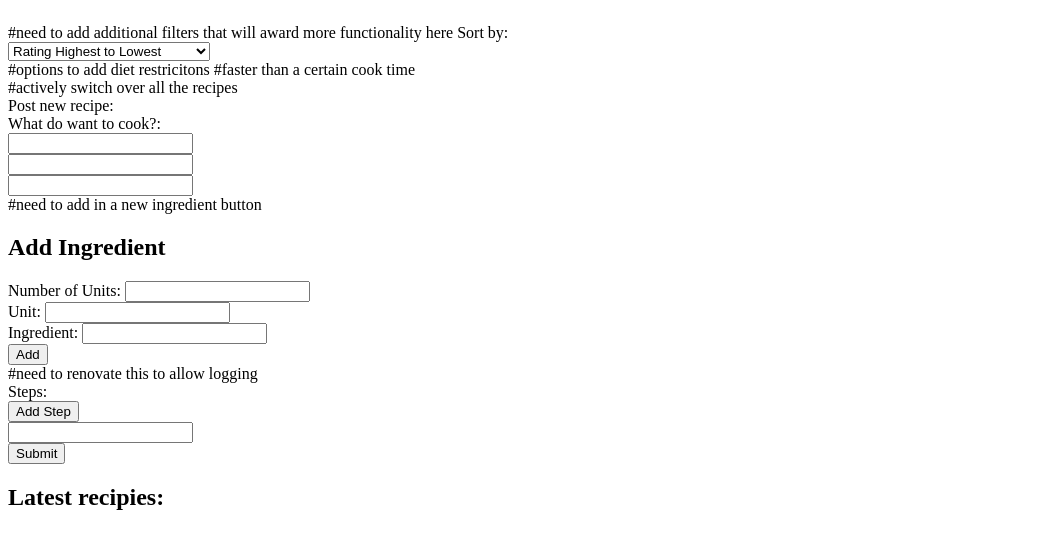
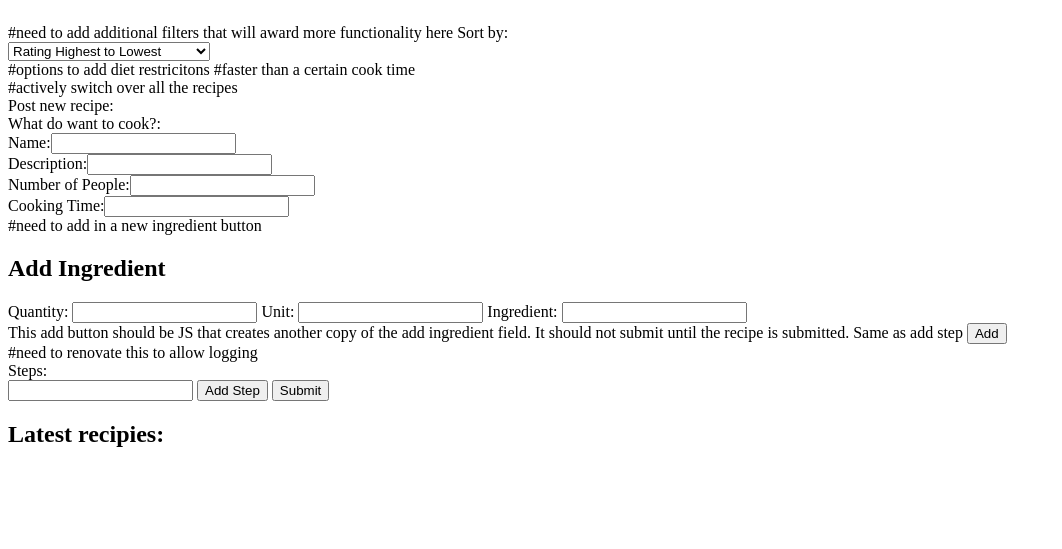
Before and after one commit to braydenhand/recipe-app, a Flask app: page / in a window 1280 px wide. Shown: the part 66-615 px from the top of the page, without its empty margins (0-1062 px from the left). Run offline with Flask 3, Linux system fonts and the light colour scheme; data that the repository does not hold is empty.

Commit message:
Worked on add recipe form. Left comments in index HTML for next steps and added a controller on the main.py side.

```diff
--- a/recipe/main.py
+++ b/recipe/main.py
@@ -22,6 +22,15 @@ def index():
     return render_template("main/index.html", recipies=recipies)
 
 #potential function to append recipe for infinite scroll
+
+@bp.route("/", methods=["POST"])
+def recipe_post():
+    name = request.form.get("name")
+    description = request.form.get("description")
+    number_people = request.form.get("number_people")
+    email = request.form.get("email")
+    cooking_time = request.form.get("cooking_time")
+
 
 
 
--- a/recipe/templates/main/index.html
+++ b/recipe/templates/main/index.html
@@ -3,18 +3,18 @@
   Post new recipe:
   <form action="{{ url_for('main.new_post') }}" method="post">
     <label for="new_post">What do want to cook?:</label><br />
-    <input type="text" id="description" name="description" /><br />
-    <input type="number" id="number_people" name="number_people" /><br />
-    <input type="number" id="cooking_time" name="cooking_time" /><br />
+    Name:<input type="text" id="name" name="name" /><br />
+    Description:<input type="text" id="description" name="description" /><br />
+    Number of People:<input type="number" id="number_people" name="number_people"/><br />
+    Cooking Time:<input type="number" id="cooking_time" name="cooking_time" /><br />
     #need to add in a new ingredient button
     <div id="ingredientPopup">
       <h2>Add Ingredient</h2>
       <form id="ingredientForm">
-        <label for="units">Number of Units:</label>
-        <input type="number" id="units" name="units" required /><br />
-
+        <label for="units">Quantity:</label>
+        <input type="number" id="units" name="units" required />
         <label for="unit">Unit:</label>
-        <input type="text" id="unit" name="unit" required /><br />
+        <input type="text" id="unit" name="unit" required />
 
         <label for="ingredientName">Ingredient:</label>
         <input
@@ -71,17 +71,19 @@
           <option value="vinegar"></option>
           <option value="yogurt"></option>
         </datalist>
-
-        <button onclick="addIngredient()" type="submit">Add</button>
+        This add button should be JS that creates another copy of the add ingredient field. It should
+        not submit until the recipe is submitted. Same as add step
+        <button onclick="addIngredient()" type="button">Add</button>
       </form>
     </div>
     #need to renovate this to allow logging
     <div name="steps">
       Steps:
       <div id="formSteps"></div>
+    </div>
+    <input type="text" id="photo" name="photo" />
       <button type="button" onclick="addStep()">Add Step</button>
-    </div>
-    <input type="text" id="photo" name="photo" /><br />
+
     <input type="submit" value="Submit" />
   </form>
 </div>
@@ -99,6 +101,17 @@
   }
 </script>
 
+<script>
+  //this function collects the steps and puts them into an array.
+  //TODO: Make this function run on form submit
+  //TODO: make stepArr the output of the request form.
+  var stepArr =[]
+  $("#formSteps").children("stepDiv").each(function()
+ {
+  stepArr.push($(this))
+ }
+  );
+</script>
 
 <section>
   <h2>Latest recipies:</h2>
```
